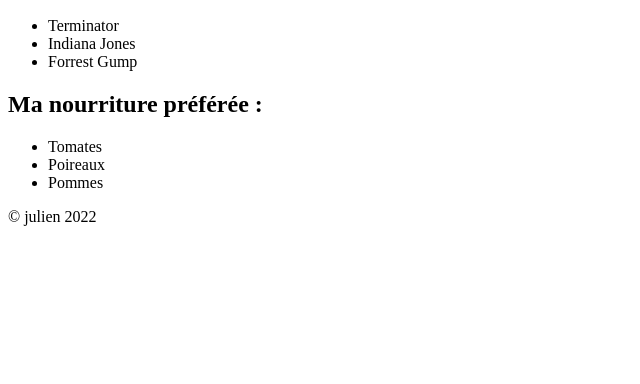
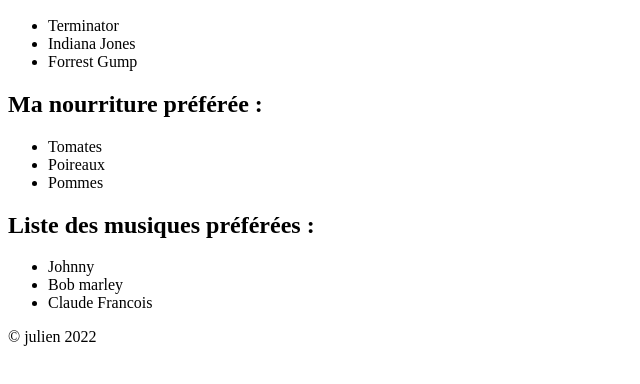
Before and after one commit to webboy-fr/demo-melody, a plain HTML site: page index.html in a window 1280 px wide. Shown: the part 110-494 px from the top of the page, without its empty margins (0-640 px from the left). Drawn offline with Linux system fonts and the light colour scheme.

Commit message:
ajout liste musique

```diff
--- a/index.html
+++ b/index.html
@@ -22,6 +22,12 @@
         <li>Poireaux</li>
         <li>Pommes</li>
     </ul>
+    <h2>Liste des musiques préférées :</h2>
+    <ul>
+        <li>Johnny</li>
+        <li>Bob marley</li>
+        <li>Claude Francois</li>
+    </ul>
     <footer>
         &copy; julien 2022
     </footer>
```
